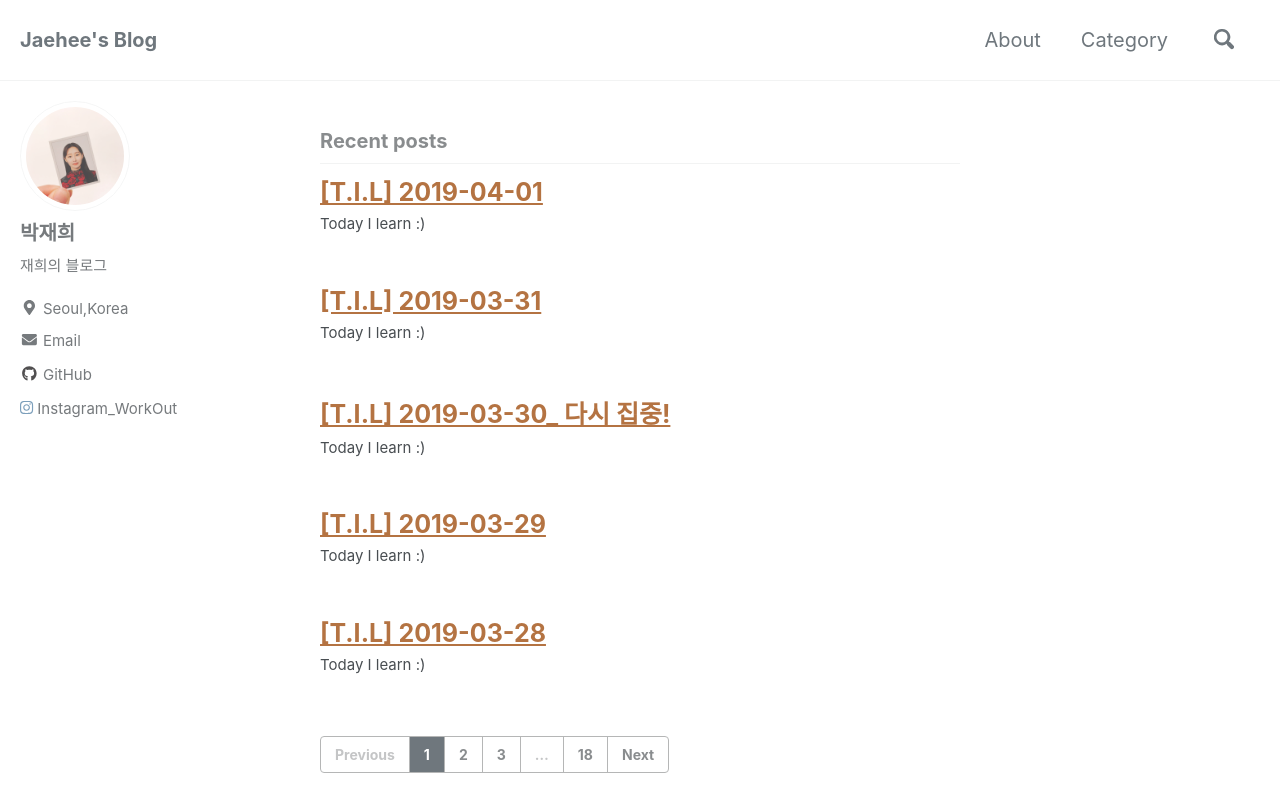
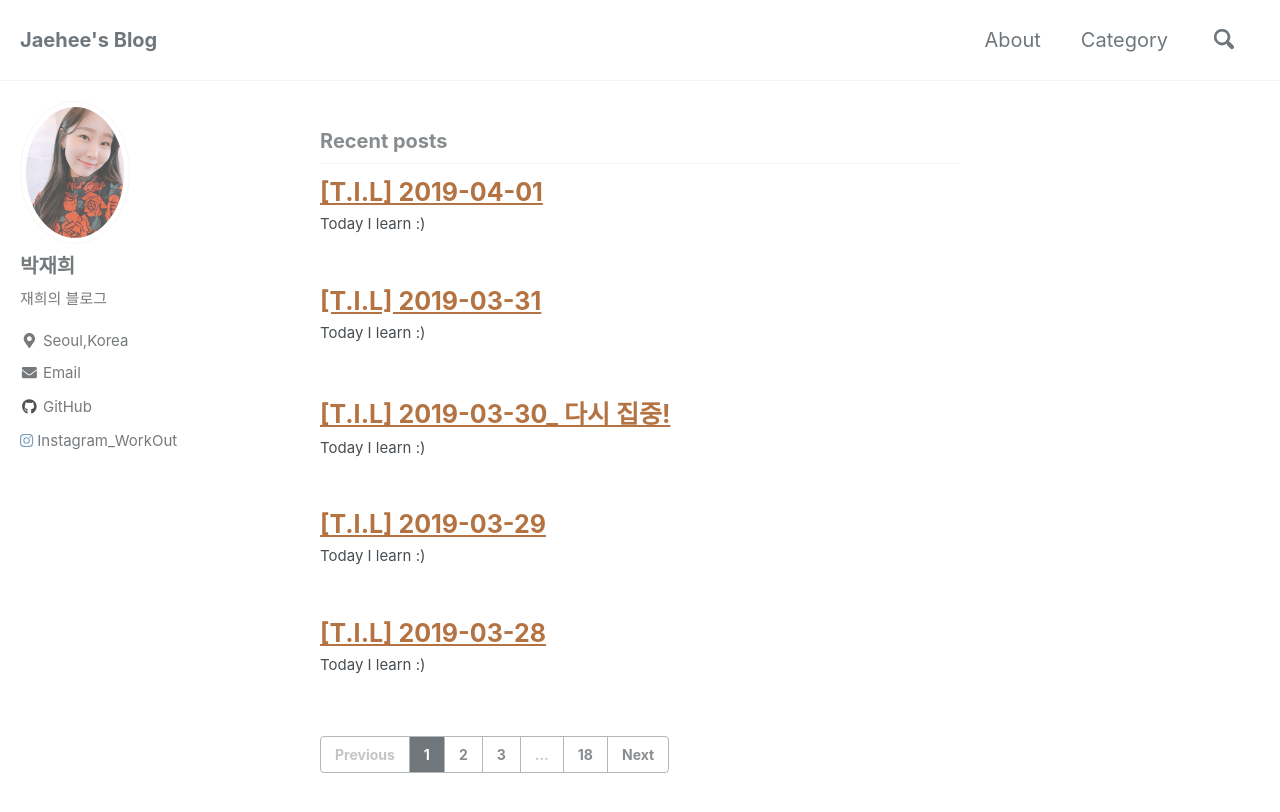
Before and after one commit to jaehee0145/jaehee0145.github.io, a Jekyll site: the page built from index.html, in a window 1280 px wide and 900 px high. Shown: the top 812 px of the window. Built offline with Jekyll 4.4.1, drawn with Linux system fonts in a browser that asks for light colours; cached includes are drawn as plain includes; nearby versions of some CDN libraries; the list of posts is cut into pages by our own code.

Commit message:
bio photo

```diff
--- a/_config.yml
+++ b/_config.yml
@@ -106,7 +106,7 @@ analytics:
 # Site Author
 author:
   name             : "박재희"
-  avatar           : "/assets/images/bio-photo.jpg" # path of avatar image, e.g. "/assets/images/bio-photo.jpg"
+  avatar           : "/assets/images/bio-photo2.jpg" # path of avatar image, e.g. "/assets/images/bio-photo.jpg"
   bio              : "재희의 블로그"
   location         : "Seoul,Korea"
   email            :
```
Also changed, not shown: assets/images/bio-photo2.jpg (added).
